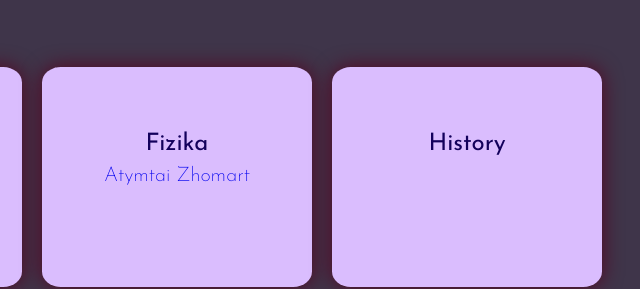
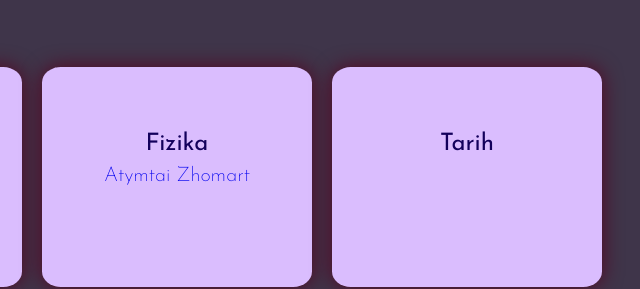
Before and after one commit to arazat/SabaqOqy, a plain HTML site: page index.html in a window 1280 px wide. Shown: the part 204-493 px from the top of the page, 453-1093 px from the left. Drawn offline with Linux system fonts and the light colour scheme; files that its build step writes are made by us from their sources.

Commit message:
Update index.html

```diff
--- a/index.html
+++ b/index.html
@@ -33,7 +33,7 @@
                      <div class="author">Atymtai Zhomart</div>
                 </a>
                 <a href="links/history/history.html" class="hystory course">
-                     <div class="title__course">History</div>
+                     <div class="title__course">Tarih</div>
                      <div class="author"></div>
                 </a>
 
```
